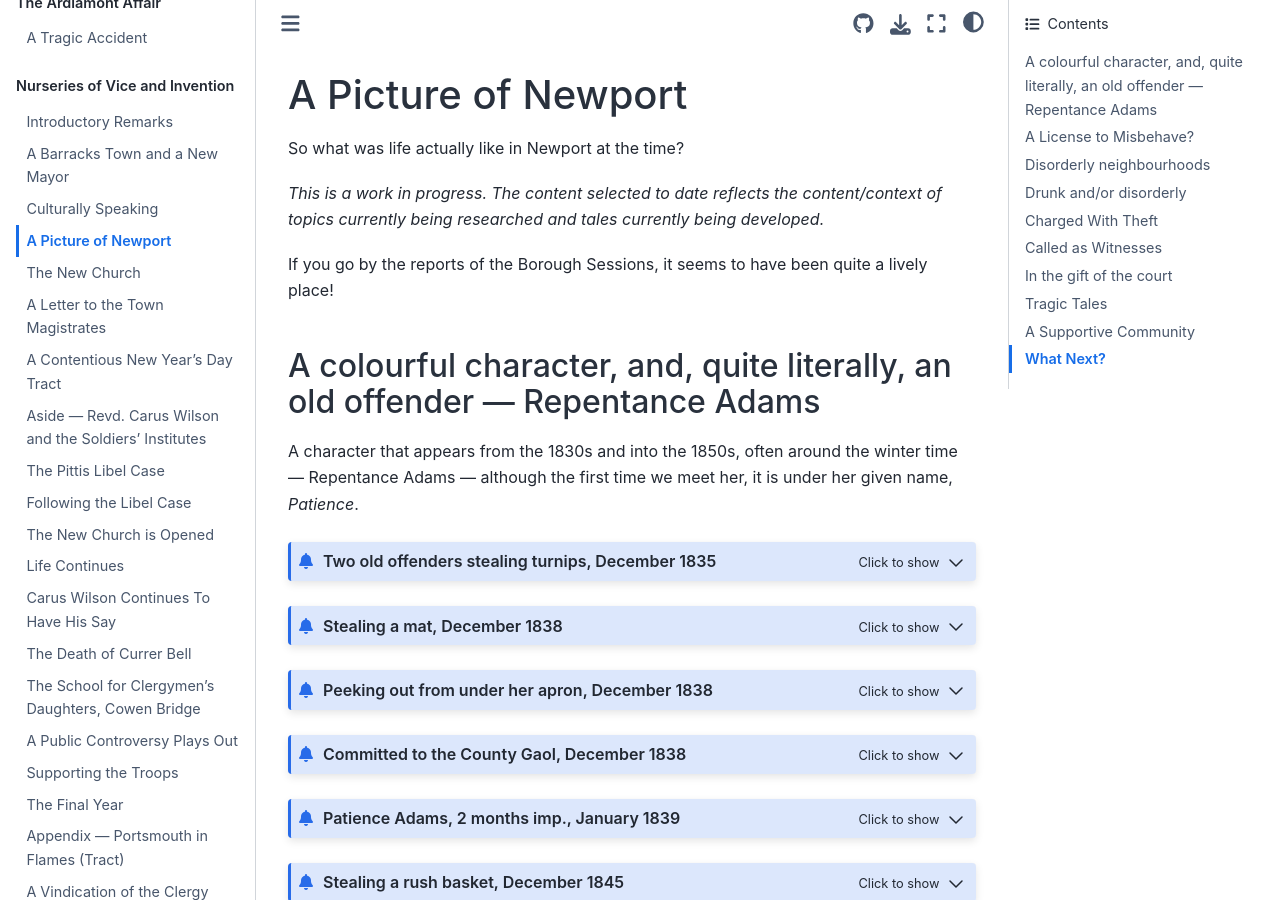
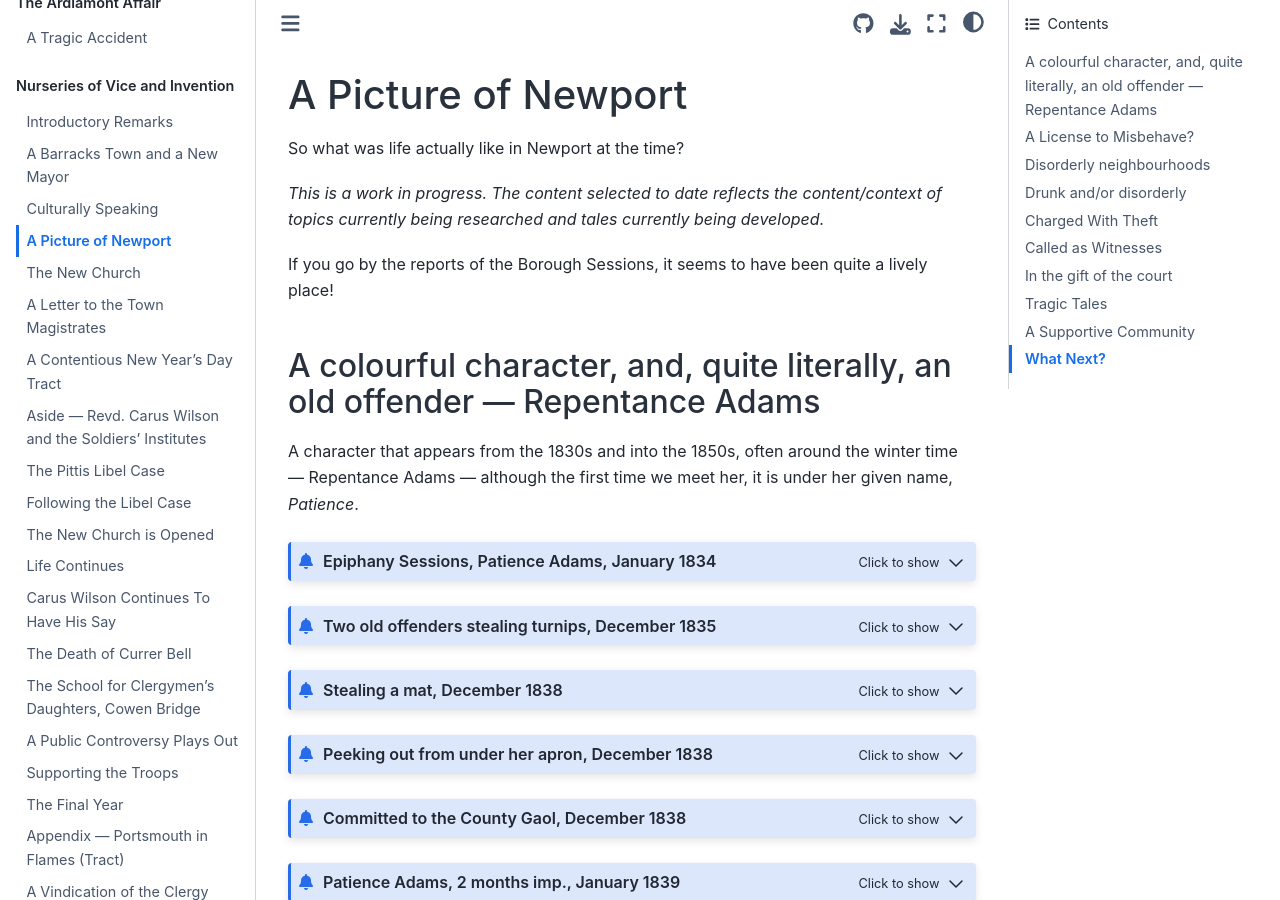
Before and after one commit to psychemedia/island-storynotes, a Jupyter Book: the page built from carus-wilson/10-a-picture-of-newport.md, in a window 1280 px wide and 900 px high. Built offline with Jupyter Book 1.0.4 settings and Sphinx 7.4.7 and the Sphinx Book theme 1.1.4, drawn with Linux system fonts in a browser that asks for light colours.

Commit message:
missing admonition title

````diff
--- a/carus-wilson/10-a-picture-of-newport.md
+++ b/carus-wilson/10-a-picture-of-newport.md
@@ -10,7 +10,7 @@ If you go by the reports of the Borough Sessions, it seems to have been quite a
 
 A character that appears from the 1830s and into the 1850s, often around the winter time — Repentance Adams — although the first time we meet her, it is under her given name, *Patience*.
 
-```{admonition}
+```{admonition} Epiphany Sessions, Patience Adams, January 1834
 :class: dropdown
 [Hampshire Advertiser - Saturday 11 January 1834](https://britishnewspaperarchive.co.uk/viewer/bl/0000494/18340111/024/0003)
 
````
